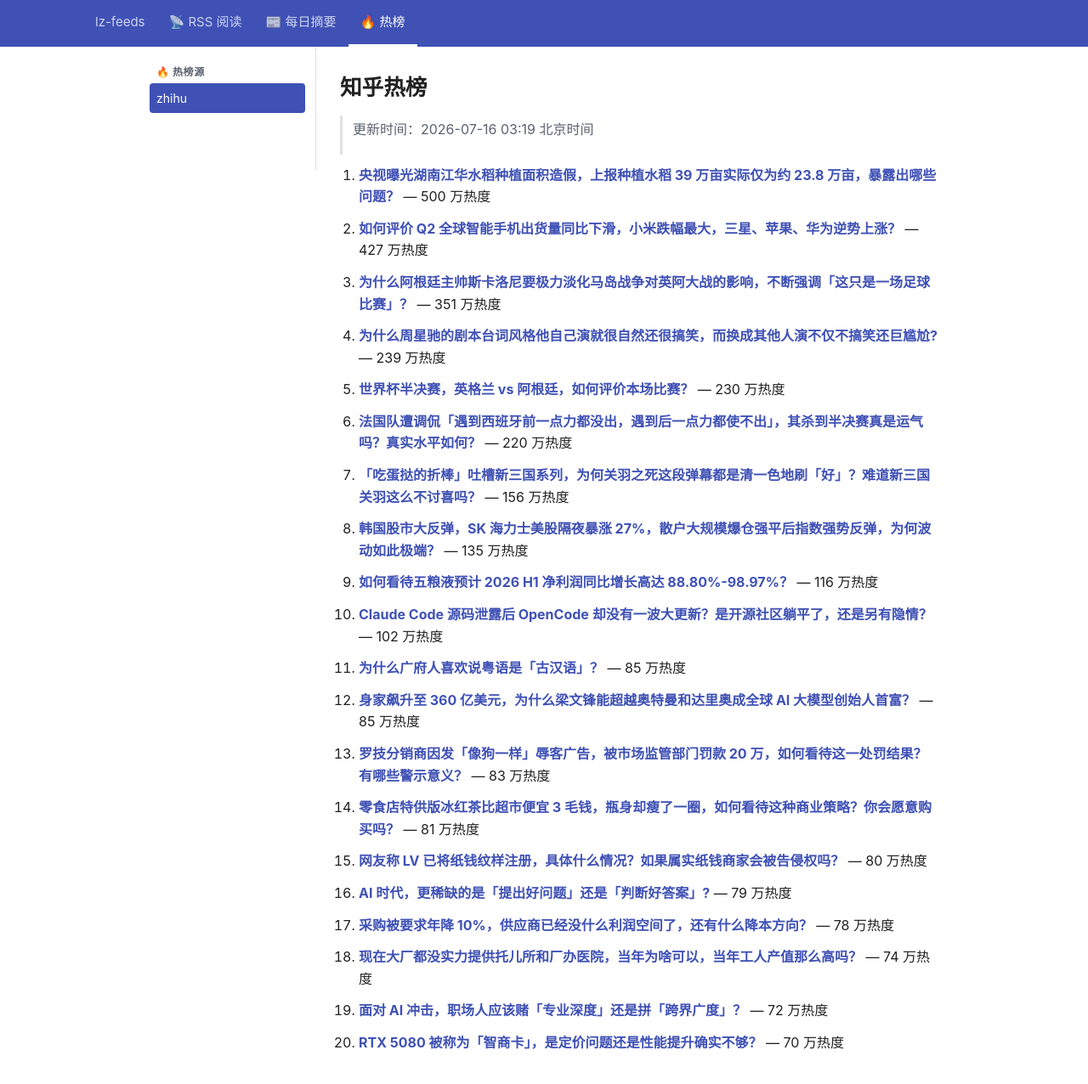
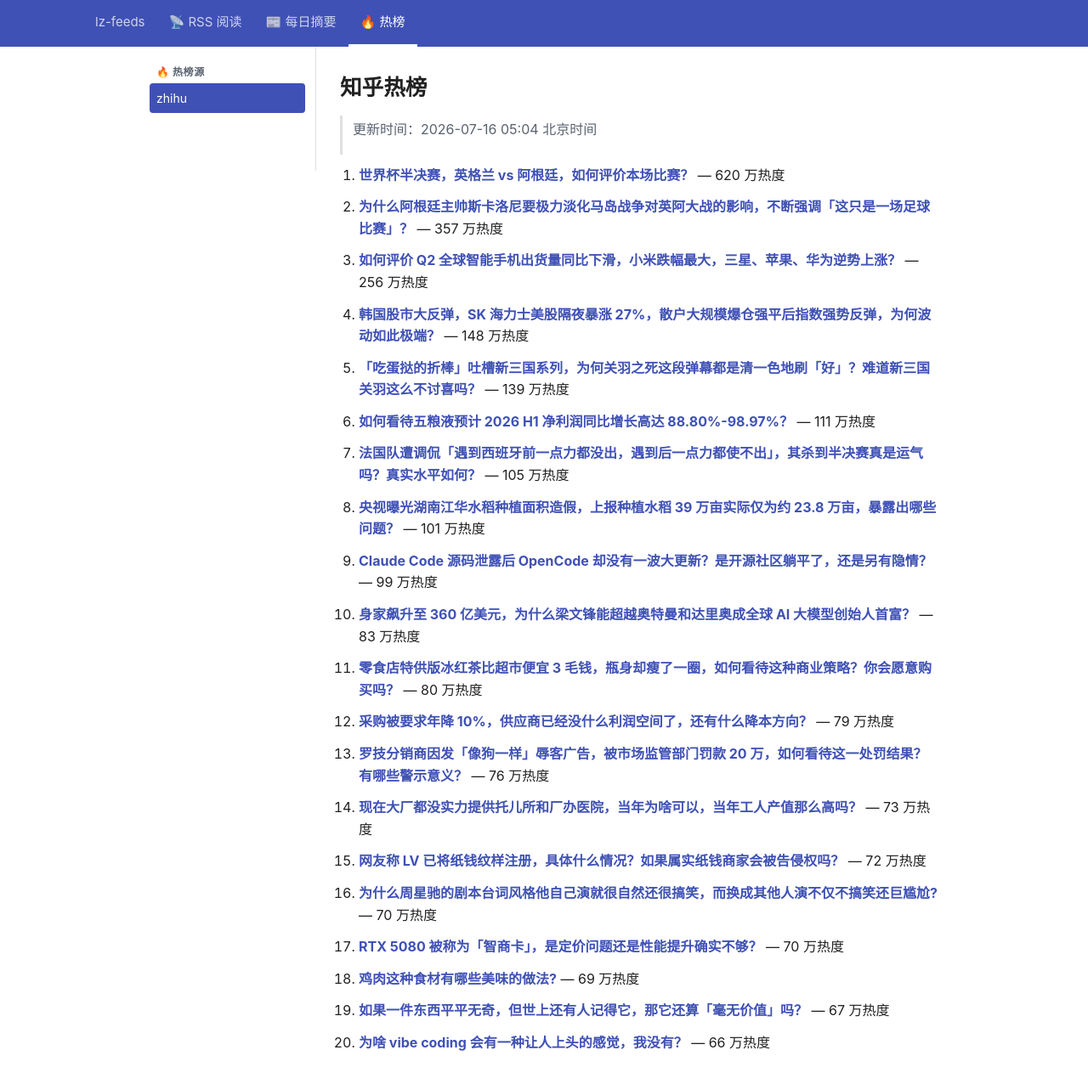
Before and after one commit to lizhang0101/lz-feeds, a Jekyll site: the page built from _hotlist/zhihu.md, in a window 1280 px wide and 1305 px high. Shown: the top 1276 px of the window at 85% size. Built offline with Jekyll 4.4.1, drawn with Linux system fonts in a browser that asks for light colours.

Commit message:
hotlist: 2026-07-15T21:04Z

```diff
--- a/_hotlist/zhihu.md
+++ b/_hotlist/zhihu.md
@@ -1,48 +1,48 @@
 ---
-updated: 2026-07-16 03:19 北京时间
+updated: 2026-07-16 05:04 北京时间
 count: 20
 ---
 
 # 知乎热榜
 
-> 更新时间：2026-07-16 03:19 北京时间
+> 更新时间：2026-07-16 05:04 北京时间
 
-1. **[央视曝光湖南江华水稻种植面积造假，上报种植水稻 39 万亩实际仅为约 23.8 万亩，暴露出哪些问题？](https://www.zhihu.com/question/2060642883007247443)** — 500 万热度
+1. **[世界杯半决赛，英格兰 vs 阿根廷，如何评价本场比赛？](https://www.zhihu.com/question/2060732712101716234)** — 620 万热度
 
-2. **[如何评价 Q2 全球智能手机出货量同比下滑，小米跌幅最大，三星、苹果、华为逆势上涨？](https://www.zhihu.com/question/2060476741349646921)** — 427 万热度
+2. **[为什么阿根廷主帅斯卡洛尼要极力淡化马岛战争对英阿大战的影响，不断强调「这只是一场足球比赛」？](https://www.zhihu.com/question/2060664652996900553)** — 357 万热度
 
-3. **[为什么阿根廷主帅斯卡洛尼要极力淡化马岛战争对英阿大战的影响，不断强调「这只是一场足球比赛」？](https://www.zhihu.com/question/2060664652996900553)** — 351 万热度
+3. **[如何评价 Q2 全球智能手机出货量同比下滑，小米跌幅最大，三星、苹果、华为逆势上涨？](https://www.zhihu.com/question/2060476741349646921)** — 256 万热度
 
-4. **[为什么周星驰的剧本台词风格他自己演就很自然还很搞笑，而换成其他人演不仅不搞笑还巨尴尬?](https://www.zhihu.com/question/1903913532988326041)** — 239 万热度
+4. **[韩国股市大反弹，SK 海力士美股隔夜暴涨 27%，散户大规模爆仓强平后指数强势反弹，为何波动如此极端？](https://www.zhihu.com/question/2060658036918719165)** — 148 万热度
 
-5. **[世界杯半决赛，英格兰 vs 阿根廷，如何评价本场比赛？](https://www.zhihu.com/question/2060732712101716234)** — 230 万热度
+5. **[「吃蛋挞的折棒」吐槽新三国系列，为何关羽之死这段弹幕都是清一色地刷「好」？难道新三国关羽这么不讨喜吗？](https://www.zhihu.com/question/2057238395152242354)** — 139 万热度
 
-6. **[法国队遭调侃「遇到西班牙前一点力都没出，遇到后一点力都使不出」，其杀到半决赛真是运气吗？真实水平如何？](https://www.zhihu.com/question/2060756732121276647)** — 220 万热度
+6. **[如何看待五粮液预计 2026 H1 净利润同比增长高达 88.80%-98.97%？](https://www.zhihu.com/question/2060663598305599630)** — 111 万热度
 
-7. **[「吃蛋挞的折棒」吐槽新三国系列，为何关羽之死这段弹幕都是清一色地刷「好」？难道新三国关羽这么不讨喜吗？](https://www.zhihu.com/question/2057238395152242354)** — 156 万热度
+7. **[法国队遭调侃「遇到西班牙前一点力都没出，遇到后一点力都使不出」，其杀到半决赛真是运气吗？真实水平如何？](https://www.zhihu.com/question/2060756732121276647)** — 105 万热度
 
-8. **[韩国股市大反弹，SK 海力士美股隔夜暴涨 27%，散户大规模爆仓强平后指数强势反弹，为何波动如此极端？](https://www.zhihu.com/question/2060658036918719165)** — 135 万热度
+8. **[央视曝光湖南江华水稻种植面积造假，上报种植水稻 39 万亩实际仅为约 23.8 万亩，暴露出哪些问题？](https://www.zhihu.com/question/2060642883007247443)** — 101 万热度
 
-9. **[如何看待五粮液预计 2026 H1 净利润同比增长高达 88.80%-98.97%？](https://www.zhihu.com/question/2060663598305599630)** — 116 万热度
+9. **[Claude Code 源码泄露后 OpenCode 却没有一波大更新？是开源社区躺平了，还是另有隐情？](https://www.zhihu.com/question/2053497628416030104)** — 99 万热度
 
-10. **[Claude Code 源码泄露后 OpenCode 却没有一波大更新？是开源社区躺平了，还是另有隐情？](https://www.zhihu.com/question/2053497628416030104)** — 102 万热度
+10. **[身家飙升至 360 亿美元，为什么梁文锋能超越奥特曼和达里奥成全球 AI 大模型创始人首富？](https://www.zhihu.com/question/2060645375338180828)** — 83 万热度
 
-11. **[为什么广府人喜欢说粤语是「古汉语」？](https://www.zhihu.com/question/2059747814251483350)** — 85 万热度
+11. **[零食店特供版冰红茶比超市便宜 3 毛钱，瓶身却瘦了一圈，如何看待这种商业策略？你会愿意购买吗？](https://www.zhihu.com/question/2060032728419001271)** — 80 万热度
 
-12. **[身家飙升至 360 亿美元，为什么梁文锋能超越奥特曼和达里奥成全球 AI 大模型创始人首富？](https://www.zhihu.com/question/2060645375338180828)** — 85 万热度
+12. **[采购被要求年降 10%，供应商已经没什么利润空间了，还有什么降本方向？](https://www.zhihu.com/question/2042739595566118238)** — 79 万热度
 
-13. **[罗技分销商因发「像狗一样」辱客广告，被市场监管部门罚款 20 万，如何看待这一处罚结果？有哪些警示意义？](https://www.zhihu.com/question/2060545155124441600)** — 83 万热度
+13. **[罗技分销商因发「像狗一样」辱客广告，被市场监管部门罚款 20 万，如何看待这一处罚结果？有哪些警示意义？](https://www.zhihu.com/question/2060545155124441600)** — 76 万热度
 
-14. **[零食店特供版冰红茶比超市便宜 3 毛钱，瓶身却瘦了一圈，如何看待这种商业策略？你会愿意购买吗？](https://www.zhihu.com/question/2060032728419001271)** — 81 万热度
+14. **[现在大厂都没实力提供托儿所和厂办医院，当年为啥可以，当年工人产值那么高吗？](https://www.zhihu.com/question/2055337846555391286)** — 73 万热度
 
-15. **[网友称 LV 已将纸钱纹样注册，具体什么情况？如果属实纸钱商家会被告侵权吗？](https://www.zhihu.com/question/2060484366321415392)** — 80 万热度
+15. **[网友称 LV 已将纸钱纹样注册，具体什么情况？如果属实纸钱商家会被告侵权吗？](https://www.zhihu.com/question/2060484366321415392)** — 72 万热度
 
-16. **[AI 时代，更稀缺的是「提出好问题」还是「判断好答案」?](https://www.zhihu.com/question/2058593981005665566)** — 79 万热度
+16. **[为什么周星驰的剧本台词风格他自己演就很自然还很搞笑，而换成其他人演不仅不搞笑还巨尴尬?](https://www.zhihu.com/question/1903913532988326041)** — 70 万热度
 
-17. **[采购被要求年降 10%，供应商已经没什么利润空间了，还有什么降本方向？](https://www.zhihu.com/question/2042739595566118238)** — 78 万热度
+17. **[RTX 5080 被称为「智商卡」，是定价问题还是性能提升确实不够？](https://www.zhihu.com/question/2048040799431038451)** — 70 万热度
 
-18. **[现在大厂都没实力提供托儿所和厂办医院，当年为啥可以，当年工人产值那么高吗？](https://www.zhihu.com/question/2055337846555391286)** — 74 万热度
+18. **[鸡肉这种食材有哪些美味的做法?](https://www.zhihu.com/question/1909692480716252807)** — 69 万热度
 
-19. **[面对 AI 冲击，职场人应该赌「专业深度」还是拼「跨界广度」？](https://www.zhihu.com/question/2058593716542222509)** — 72 万热度
+19. **[如果一件东西平平无奇，但世上还有人记得它，那它还算「毫无价值」吗？](https://www.zhihu.com/question/2060077545211555918)** — 67 万热度
 
-20. **[RTX 5080 被称为「智商卡」，是定价问题还是性能提升确实不够？](https://www.zhihu.com/question/2048040799431038451)** — 70 万热度
+20. **[为啥 vibe coding 会有一种让人上头的感觉，我没有？](https://www.zhihu.com/question/2050258088964493712)** — 66 万热度
```
